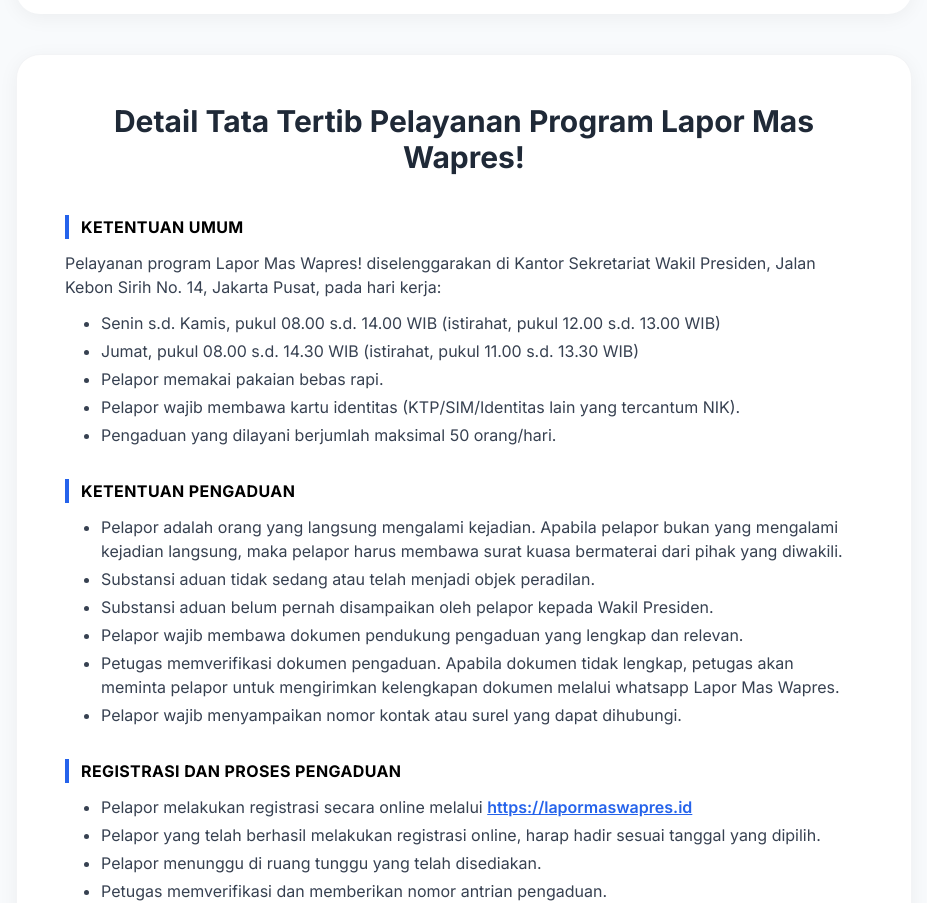
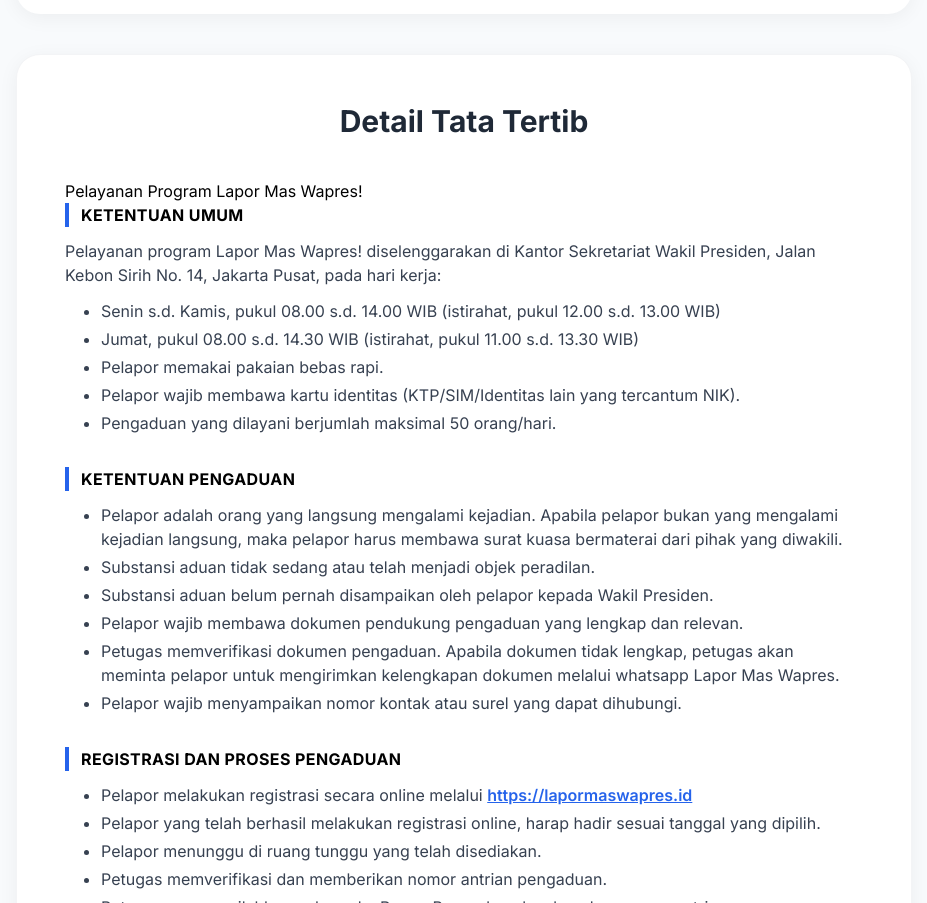
Before and after one commit to raenaldyf/lapormas1, a plain HTML site: page index.html in a window 1280 px wide. Shown: the part 802-1705 px from the top of the page, without its empty margins (176-1103 px from the left). Drawn offline with nearby package versions, Linux system fonts and the light colour scheme.

Commit message:
add "Pelayanan Program lapor Wapres"

```diff
--- a/index.html
+++ b/index.html
@@ -46,8 +46,11 @@
         <!-- Kartu Konten Utama -->
         <div class="bg-white rounded-3xl p-8 md:p-12 custom-card-shadow border border-gray-100">
             <h2 class="text-2xl md:text-3xl font-bold text-center text-gray-800 mb-10">
-                Detail Tata Tertib Pelayanan Program Lapor Mas Wapres!
+                Detail Tata Tertib
             </h2>
+            <h3>
+                Pelayanan Program Lapor Mas Wapres!
+            </h3>
 
             <div class="space-y-8 text-gray-700 leading-relaxed text-sm md:text-base">
 
```
